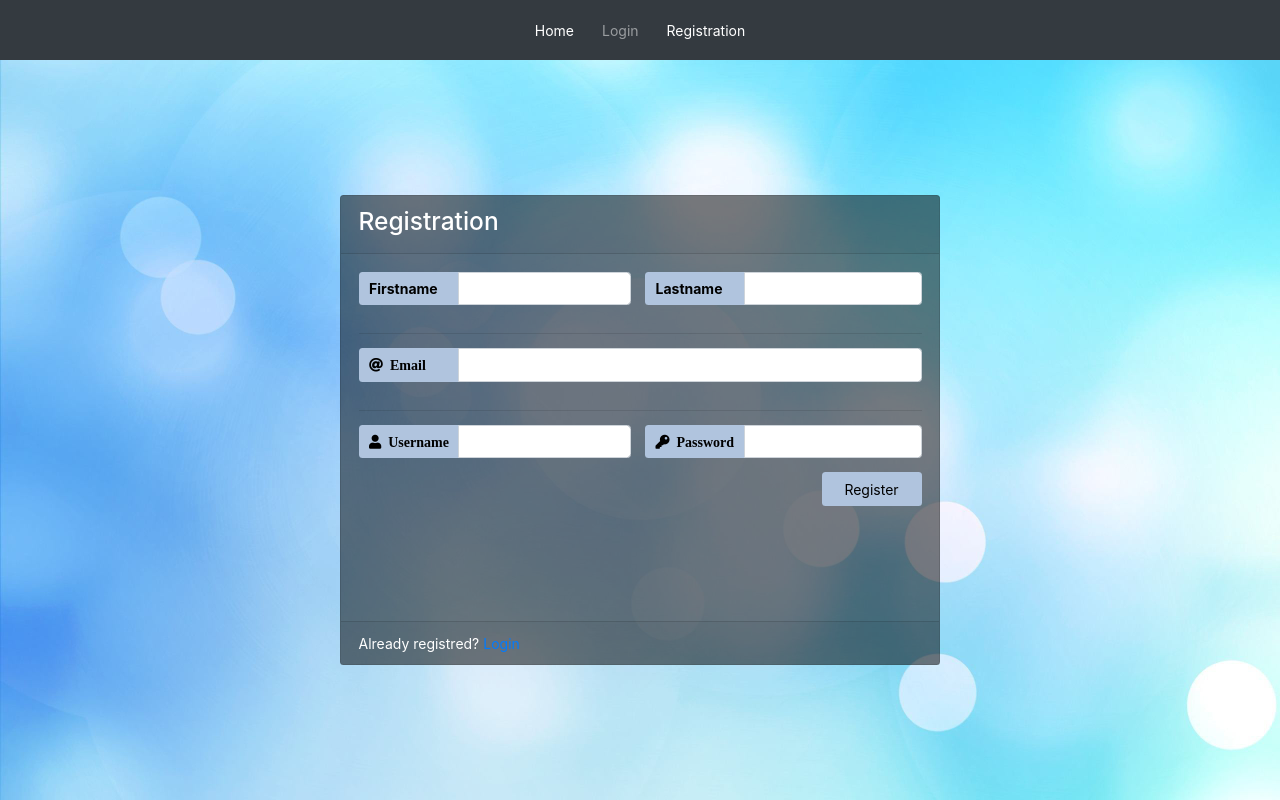
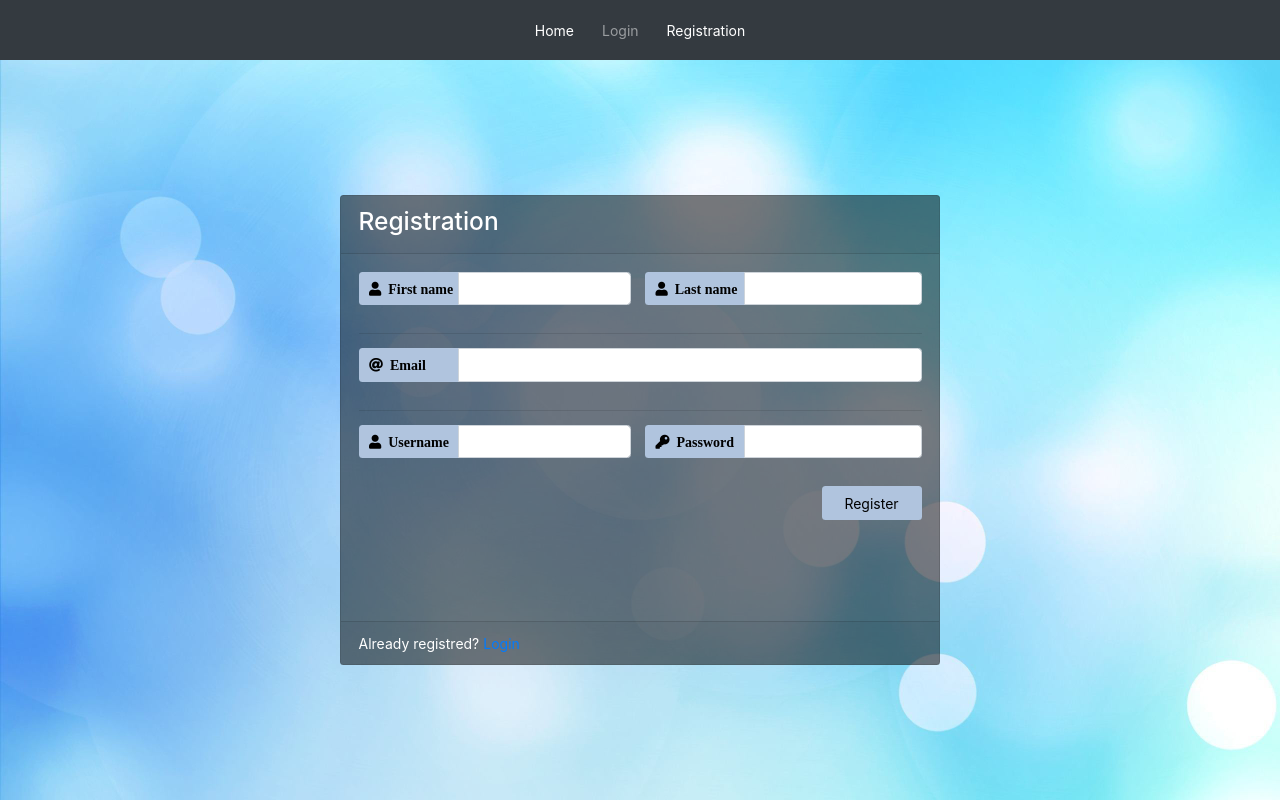
Before and after one commit to janvdhorst/webtech2, an Angular app in the folder example06-presentation/src/main/angular/: page /registration in a window 1280 px wide. Built offline with nearby package versions, Linux system fonts and the light colour scheme; a web font is replaced by a local one.

Commit message:
edited icons, margins

```diff
--- a/example06-presentation/src/main/angular/src/app/registration/registration.component.html
+++ b/example06-presentation/src/main/angular/src/app/registration/registration.component.html
@@ -9,7 +9,7 @@
             <div class="col-6">
               <div class="input-group form-group">
                   <div class="input-group-prepend">
-                    <span class="input-group-text">Firstname</span>
+                    <span class="input-group-text"><i class="fas fa-user">&nbsp; First name</i></span>
                   </div>
                   <input type="text" class="form-control">&nbsp;
                 </div>
@@ -17,7 +17,7 @@
             <div class="col-6">
               <div class="input-group form-group">
                   <div class="input-group-prepend">
-                    <span class="input-group-text">Lastname</span>
+                    <span class="input-group-text"><i class="fas fa-user">&nbsp; Last name</i></span>
                   </div>
                   <input type="text" class="form-control">
                 </div>
@@ -53,7 +53,7 @@
               </div>
             </div>
           </div>
-					<div class="form-group">
+					<div class="form-group mt-3">
 						<input type="submit" value="Register" class="btn float-right login_btn">
 					</div>
 				</form>
```
